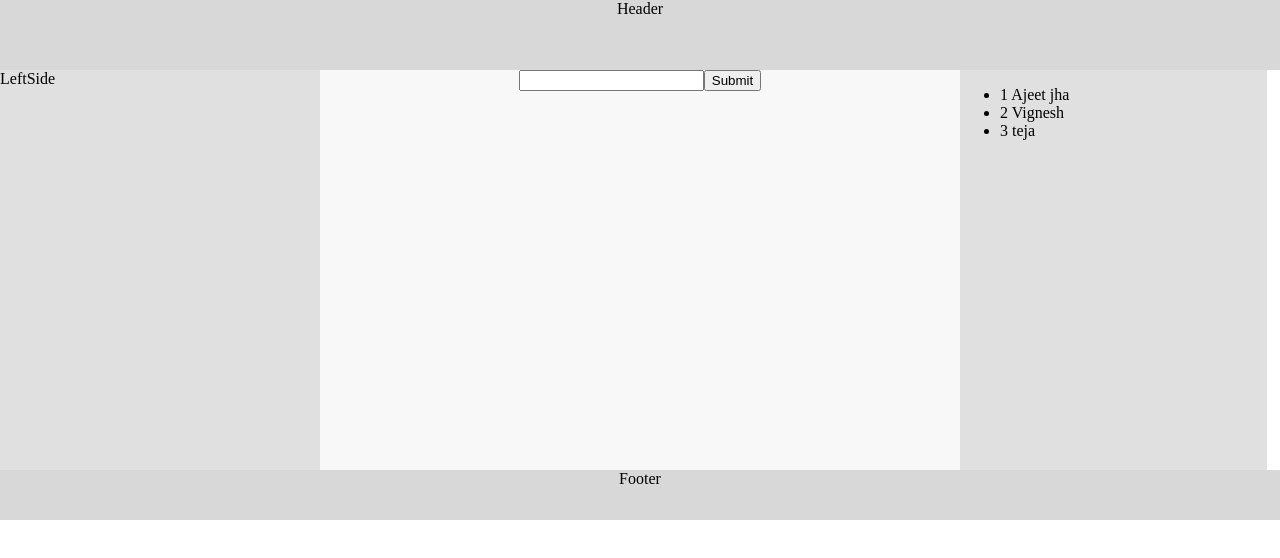
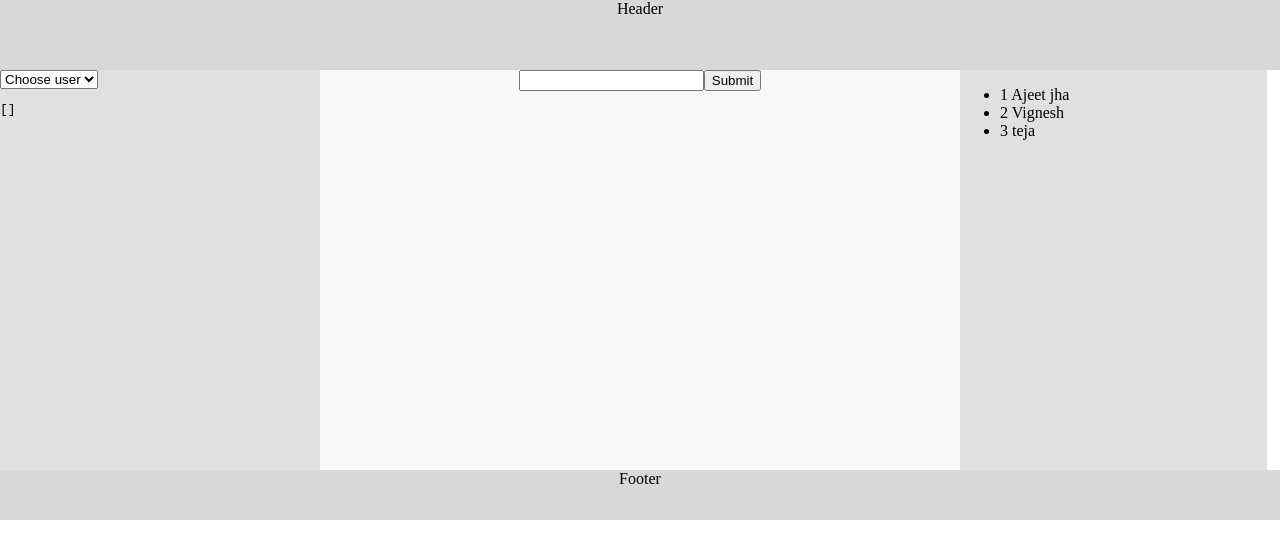
Before and after one commit to Ajeet-jha/state-management-app, a React (Create React App) app: page / in a window 1280 px wide. Shown: the top 558 px of the page. Built offline with nearby package versions, Linux system fonts and the light colour scheme; data requests are answered from the project's data file.

Commit message:
Added fetch user in left side componet

```diff
--- a/src/components/LeftSide.js
+++ b/src/components/LeftSide.js
@@ -1,5 +1,49 @@
+import { useEffect, useState } from 'react';
+import http from '../services/httpConfig';
+
 function LeftSide() {
-	return <section className="left-side">LeftSide</section>;
+	const [select, setSelect] = useState(-1);
+	const [users, setUsers] = useState([]);
+	const [user, setUser] = useState([]);
+
+	useEffect(() => {
+		const fetchUsers = async () => {
+			const resp = await http.get('/users');
+			setUsers(resp.data);
+		};
+		fetchUsers();
+	}, []);
+
+	const fetchUser = async (id) => {
+		const userResp = await http.get(`/users/${id}`);
+		setUser(userResp.data);
+	};
+
+	const handleSelect = (e) => {
+		const selected = e.target.value;
+		setSelect(selected);
+		if (selected > 0) {
+			fetchUser(selected);
+		} else {
+			setUser([]);
+		}
+	};
+
+	return (
+		<section className="left-side">
+			<label htmlFor="select-user">
+				<select id="select-user" value={select} onChange={handleSelect}>
+					<option value={-1}>Choose user</option>
+					{users.map(({ id, name }) => (
+						<option key={id} value={id}>
+							{name}
+						</option>
+					))}
+				</select>
+			</label>
+			<pre>{JSON.stringify(user, null, 2)}</pre>
+		</section>
+	);
 }
 
 export default LeftSide;
```
